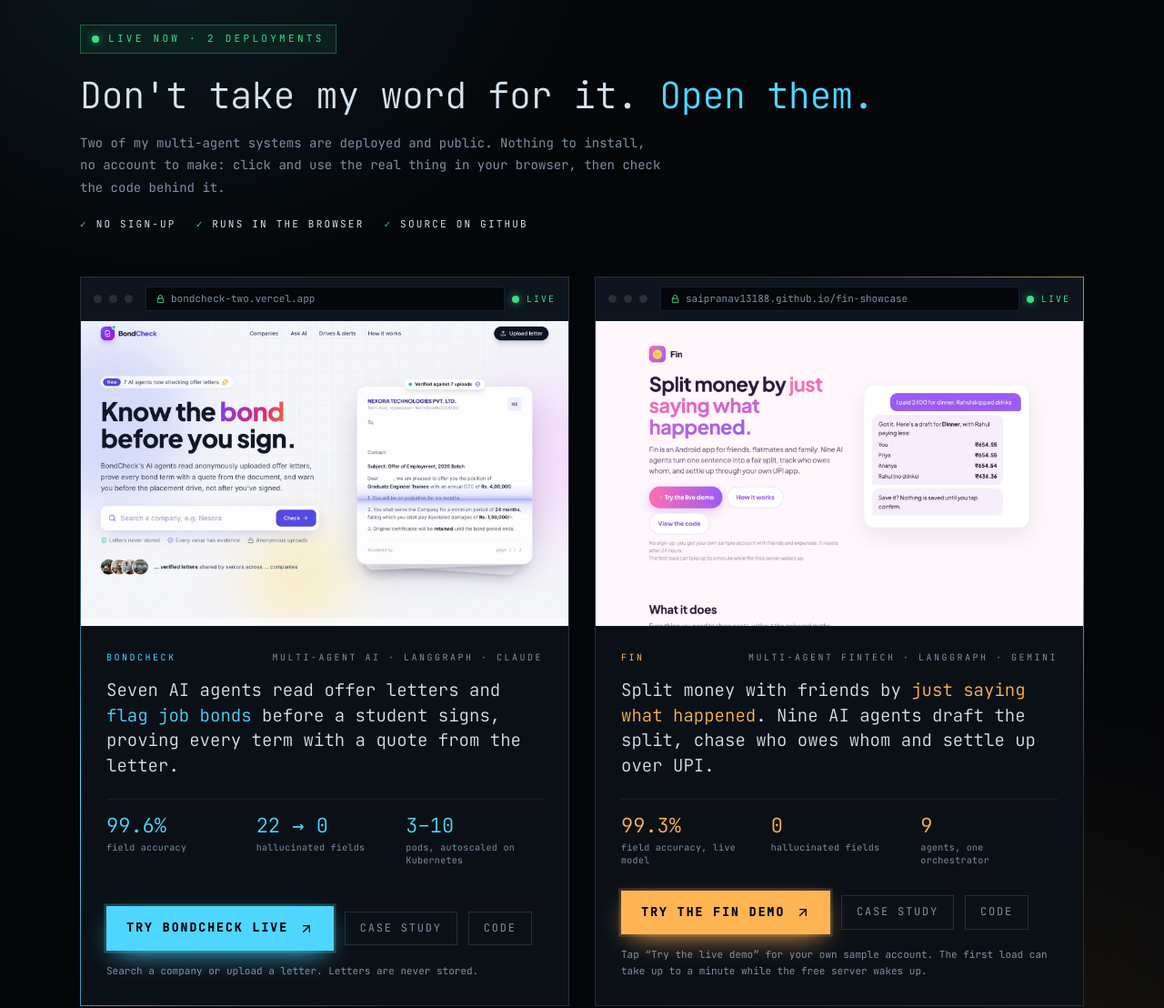
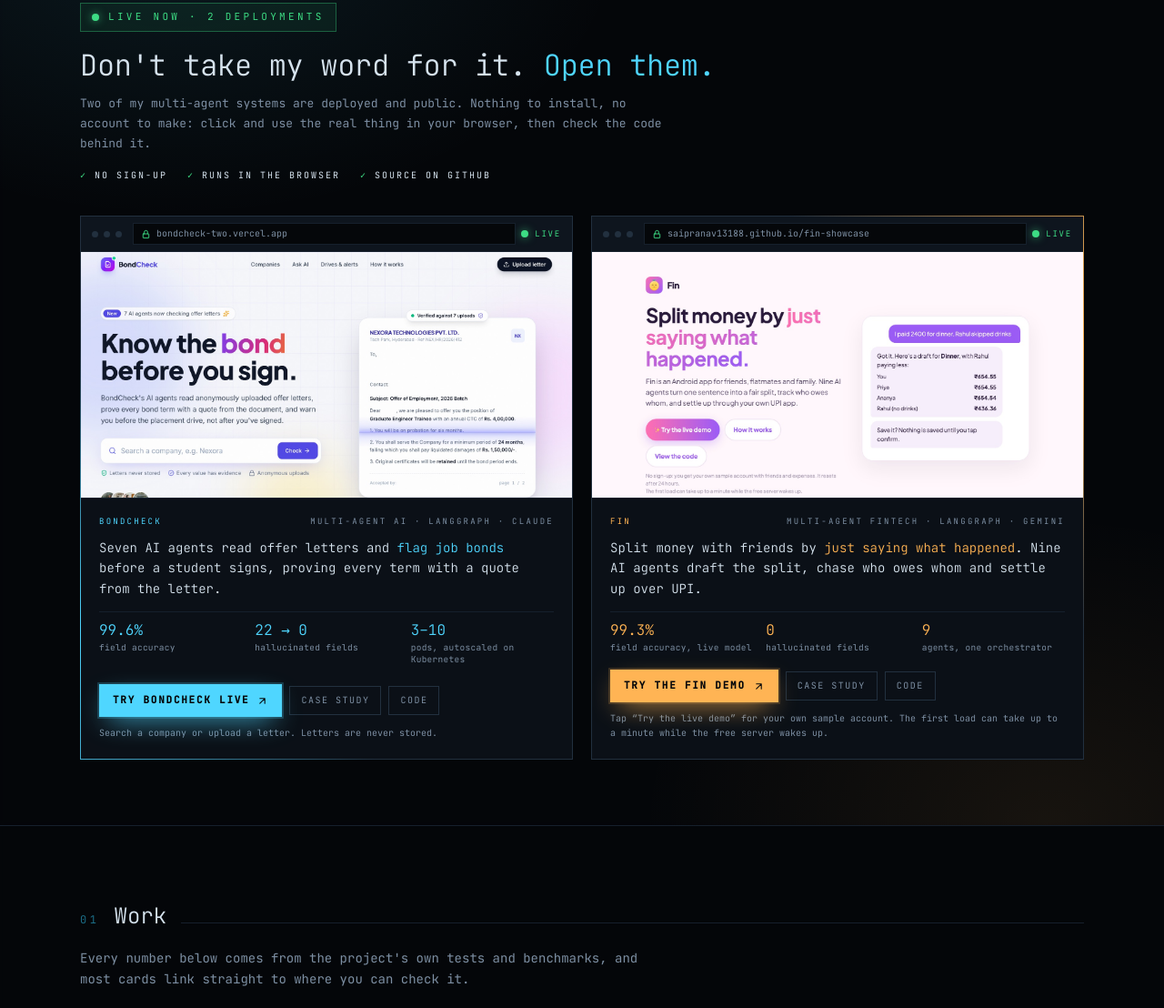
Before and after one commit to SaiPranav13188/SaiPranav13188.github.io, a plain HTML site: page index.html in a window 1280 px wide. Shown: the part 1424-2532 px from the top of the page at 91% size. Drawn offline with Linux system fonts and the light colour scheme.

Commit message:
Live now: more compact cards
Co-Authored-By: Claude Opus 5.5 <noreply@anthropic.com>

```diff
--- a/index.html
+++ b/index.html
@@ -228,16 +228,16 @@ summary::-webkit-details-marker { display: none; }
 .btn.live-btn { border-color: rgba(61, 220, 132, .45); color: var(--live); background: rgba(61, 220, 132, .08); }
 .btn.live-btn:hover { background: rgba(61, 220, 132, .16); color: var(--live); border-color: var(--live); }
 
-.live-sec { position: relative; border-top: 1px solid var(--edge); padding: 96px 0; overflow: hidden;
+.live-sec { position: relative; border-top: 1px solid var(--edge); padding: 72px 0; overflow: hidden;
   background: radial-gradient(55% 45% at 15% 0%, rgba(79, 214, 255, .09), transparent 70%), radial-gradient(50% 50% at 90% 100%, rgba(255, 180, 84, .08), transparent 70%), rgba(5, 7, 10, .84);
   -webkit-backdrop-filter: blur(2px); backdrop-filter: blur(2px); }
 @media (max-width: 520px) { .live-sec { padding: 64px 0; } }
 .live-badge { display: inline-flex; align-items: center; gap: 10px; font-size: 11px; letter-spacing: .3em; text-transform: uppercase; color: var(--live); border: 1px solid rgba(61, 220, 132, .35); background: rgba(61, 220, 132, .07); padding: 6px 12px; }
-.live-head h2 { margin-top: 22px; font-size: clamp(26px, 3.6vw, 40px); font-weight: 300; line-height: 1.2; letter-spacing: -.01em; }
-.live-head p { margin-top: 16px; max-width: 40rem; color: var(--muted); line-height: 1.75; }
-.live-facts { margin-top: 20px; display: flex; flex-wrap: wrap; gap: 8px 22px; font-size: 11px; letter-spacing: .2em; text-transform: uppercase; color: var(--text); }
+.live-head h2 { margin-top: 18px; font-size: clamp(22px, 2.8vw, 32px); font-weight: 300; line-height: 1.2; letter-spacing: -.01em; }
+.live-head p { margin-top: 12px; max-width: 40rem; font-size: 13px; color: var(--muted); line-height: 1.7; }
+.live-facts { margin-top: 16px; display: flex; flex-wrap: wrap; gap: 8px 22px; font-size: 10px; letter-spacing: .2em; text-transform: uppercase; color: var(--text); }
 .live-facts span::before { content: "✓ "; color: var(--live); }
-.live-grid { margin-top: 48px; display: grid; gap: 28px; }
+.live-grid { margin-top: 36px; display: grid; gap: 20px; }
 @media (min-width: 960px) { .live-grid { grid-template-columns: 1fr 1fr; } }
 
 .live-card { --accent: var(--signal); --glow: rgba(79, 214, 255, .28); position: relative; display: flex; padding: 1px;
@@ -249,39 +249,40 @@ summary::-webkit-details-marker { display: none; }
 .live-inner { flex: 1; display: flex; flex-direction: column; background: var(--panel); min-width: 0; }
 
 .shot { display: block; position: relative; border-bottom: 1px solid var(--edge); }
-.shot .chrome { display: flex; align-items: center; gap: 8px; padding: 10px 14px; background: #0e151e; border-bottom: 1px solid var(--edge); }
-.shot .chrome i { width: 9px; height: 9px; border-radius: 50%; background: var(--edge-2); flex: none; }
-.shot .url { flex: 1; min-width: 0; display: flex; align-items: center; gap: 6px; margin-left: 6px; padding: 4px 10px; background: var(--void); border: 1px solid var(--edge); font-size: 11px; color: var(--muted); white-space: nowrap; overflow: hidden; text-overflow: ellipsis; }
+.shot .chrome { display: flex; align-items: center; gap: 6px; padding: 7px 12px; background: #0e151e; border-bottom: 1px solid var(--edge); }
+.shot .chrome i { width: 7px; height: 7px; border-radius: 50%; background: var(--edge-2); flex: none; }
+.shot .url { flex: 1; min-width: 0; display: flex; align-items: center; gap: 6px; margin-left: 6px; padding: 3px 8px; background: var(--void); border: 1px solid var(--edge); font-size: 10px; color: var(--muted); white-space: nowrap; overflow: hidden; text-overflow: ellipsis; }
 .shot .url svg { width: 11px; height: 11px; flex: none; color: var(--live); }
-.shot .live-pill { display: inline-flex; align-items: center; gap: 8px; font-size: 10px; letter-spacing: .2em; color: var(--live); flex: none; }
-.shot .view { position: relative; aspect-ratio: 16 / 10; overflow: hidden; background: var(--void); }
+.shot .live-pill { display: inline-flex; align-items: center; gap: 7px; font-size: 9px; letter-spacing: .2em; color: var(--live); flex: none; }
+.shot .view { position: relative; aspect-ratio: 2 / 1; overflow: hidden; background: var(--void); }
 .shot img { display: block; width: 100%; height: 100%; object-fit: cover; object-position: top; transition: transform .9s cubic-bezier(.16, 1, .3, 1), filter .4s; }
 .shot .scan { position: absolute; left: 0; right: 0; top: -30%; height: 30%; pointer-events: none; background: linear-gradient(to bottom, transparent, var(--glow) 85%, var(--accent) 100%); opacity: .35; mix-blend-mode: screen; animation: scan 5s cubic-bezier(.45, 0, .55, 1) infinite; }
 .live-card.amber .shot .scan { animation-delay: -2.5s; }
 @keyframes scan { 0% { top: -30%; } 60%, 100% { top: 100%; } }
 .shot .open { position: absolute; inset: 0; display: grid; place-items: center; background: rgba(5, 7, 10, .55); opacity: 0; transition: opacity .3s; }
-.shot .open span { display: inline-flex; align-items: center; gap: 10px; padding: 14px 22px; border: 1px solid var(--accent); background: rgba(5, 7, 10, .85); color: var(--accent); font-size: 13px; letter-spacing: .2em; text-transform: uppercase; transform: translateY(8px); transition: transform .35s cubic-bezier(.16, 1, .3, 1); }
+.shot .open span { display: inline-flex; align-items: center; gap: 8px; padding: 10px 16px; border: 1px solid var(--accent); background: rgba(5, 7, 10, .85); color: var(--accent); font-size: 11px; letter-spacing: .2em; text-transform: uppercase; transform: translateY(8px); transition: transform .35s cubic-bezier(.16, 1, .3, 1); }
 .shot:hover img, .shot:focus-visible img { transform: scale(1.04); }
 .shot:hover .open, .shot:focus-visible .open { opacity: 1; }
 .shot:hover .open span, .shot:focus-visible .open span { transform: none; }
 
-.live-body { flex: 1; display: flex; flex-direction: column; padding: 26px 28px 28px; }
-@media (max-width: 520px) { .live-body { padding: 22px 20px 24px; } }
-.live-kicker { display: flex; flex-wrap: wrap; justify-content: space-between; gap: 6px 16px; font-size: 10px; letter-spacing: .25em; text-transform: uppercase; color: var(--muted); }
+.live-body { flex: 1; display: flex; flex-direction: column; padding: 18px 20px 20px; }
+@media (max-width: 520px) { .live-body { padding: 16px 16px 18px; } }
+.live-kicker { display: flex; flex-wrap: wrap; justify-content: space-between; gap: 4px 12px; font-size: 9px; letter-spacing: .25em; text-transform: uppercase; color: var(--muted); }
 .live-kicker b { font-weight: 400; color: var(--accent); }
-.live-body h3 { margin-top: 14px; font-size: 19px; font-weight: 300; line-height: 1.45; }
-.live-stats { margin-top: 22px; padding-top: 18px; border-top: 1px solid var(--edge); display: grid; grid-template-columns: repeat(3, 1fr); gap: 14px; }
-.live-stats dt { color: var(--accent); font-size: 22px; font-weight: 300; line-height: 1; }
-.live-stats dd { margin-top: 6px; font-size: 10px; color: var(--muted); line-height: 1.4; letter-spacing: .03em; }
-.live-actions { margin-top: auto; padding-top: 26px; display: flex; flex-wrap: wrap; align-items: center; gap: 12px; }
-.btn-go { position: relative; display: inline-flex; align-items: center; gap: 12px; padding: 14px 22px; background: var(--accent); color: var(--void); font-size: 13px; font-weight: 600; letter-spacing: .16em; text-transform: uppercase;
+.live-body h3 { margin-top: 10px; font-size: 14px; font-weight: 300; line-height: 1.6; }
+.live-stats { margin-top: 14px; padding-top: 12px; border-top: 1px solid var(--edge); display: grid; grid-template-columns: repeat(3, 1fr); gap: 14px; }
+.live-stats dt { color: var(--accent); font-size: 16px; font-weight: 300; line-height: 1; }
+.live-stats dd { margin-top: 4px; font-size: 9.5px; color: var(--muted); line-height: 1.4; letter-spacing: .03em; }
+.live-actions { margin-top: auto; padding-top: 18px; display: flex; flex-wrap: wrap; align-items: center; gap: 8px; }
+.live-actions .btn { padding: 7px 12px; font-size: 10px; }
+.btn-go { position: relative; display: inline-flex; align-items: center; gap: 8px; padding: 9px 15px; background: var(--accent); color: var(--void); font-size: 11px; font-weight: 600; letter-spacing: .16em; text-transform: uppercase;
   box-shadow: 0 0 0 0 var(--glow), 0 10px 30px -10px var(--accent); animation: go-glow 2.4s ease-out infinite; transition: transform .25s cubic-bezier(.16, 1, .3, 1), filter .25s; }
-.btn-go svg { width: 16px; height: 16px; transition: transform .25s cubic-bezier(.16, 1, .3, 1); }
+.btn-go svg { width: 13px; height: 13px; transition: transform .25s cubic-bezier(.16, 1, .3, 1); }
 .btn-go:hover, .btn-go:focus-visible { transform: translateY(-2px); filter: brightness(1.1); }
 .btn-go:hover svg, .btn-go:focus-visible svg { transform: translate(3px, -3px); }
-@keyframes go-glow { 0% { box-shadow: 0 0 0 0 var(--glow), 0 10px 30px -10px var(--accent); } 70%, 100% { box-shadow: 0 0 0 14px transparent, 0 10px 30px -10px var(--accent); } }
+@keyframes go-glow { 0% { box-shadow: 0 0 0 0 var(--glow), 0 10px 30px -10px var(--accent); } 70%, 100% { box-shadow: 0 0 0 10px transparent, 0 10px 30px -10px var(--accent); } }
 @media (max-width: 520px) { .btn-go { width: 100%; justify-content: center; } }
-.live-note { margin-top: 14px; font-size: 11px; color: var(--muted); line-height: 1.6; }
+.live-note { margin-top: 10px; font-size: 10px; color: var(--muted); line-height: 1.6; }
 
 .group { margin-top: 64px; }
 .sec-intro + .group { margin-top: 48px; }
```
